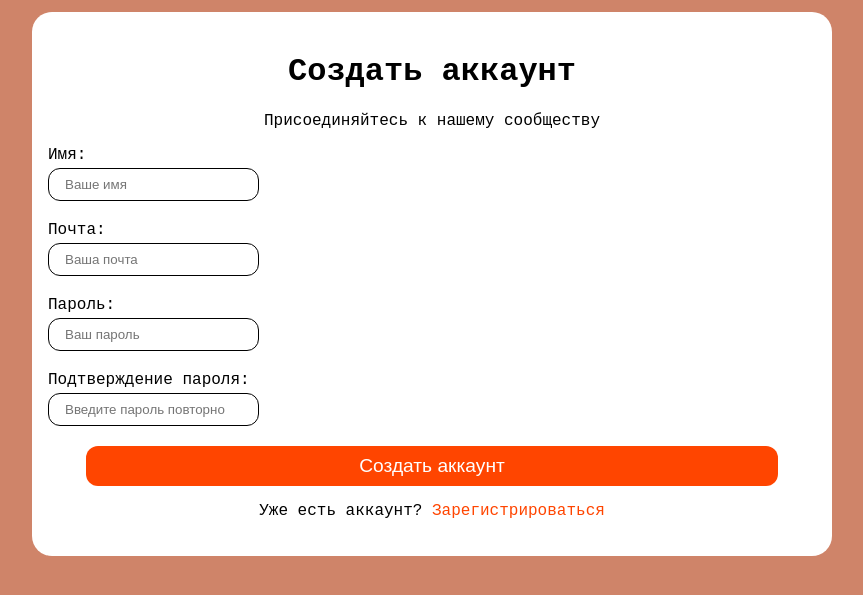
After one commit to lkeey/ReceipeWebSite, a Flask app: page /register in a window 1280 px wide. The commit adds this page. Shown: the top 595 px of the page, without its empty margins (208-1071 px from the left). Run offline with Flask 3, Linux system fonts and the light colour scheme.

Commit message:
create register template

```diff
--- a/static/styles.css
+++ b/static/styles.css
@@ -88,3 +88,59 @@ header > p {
     color: white;
     background-color: orangered;
 }
+
+/* Регистрация */
+
+.background-orange {
+    background-color: rgb(207, 132, 105);
+}
+
+form {
+    margin-top: 12px;
+    background-color: white;
+    border-radius: 20px;
+    width: 60%;
+    margin-left: auto;
+    margin-right: auto;
+    padding: 20px 16px;
+}
+
+
+form > h1, p {
+    text-align: center;
+}
+
+.field {
+    display: block;
+    margin-bottom: 20px;
+}
+
+.field > label {
+    display: block;
+    margin-bottom: 4px;
+}
+
+.field > input {
+    border-radius: 12px;
+    border: 1px solid black;
+    padding: 8px 16px;
+    text-decoration: none;
+}
+
+.submit-button {
+    width: 90%;
+    height: 40px;
+    color: white;
+    display: block;
+    margin-left: auto;
+    margin-right: auto;
+    background-color: orangered;
+    border: none;
+    font-size: 1.2rem;
+    border-radius: 12px;
+}
+
+p > a {
+    color: orangered;
+    text-decoration: none;
+}
--- /dev/null
+++ b/templates/register.html
@@ -0,0 +1,44 @@
+<!DOCTYPE html>
+<html lang="en">
+<head>
+    <meta charset="UTF-8">
+    <meta name="viewport" content="width=device-width, initial-scale=1.0">
+    <title>Регистрация</title>
+    <link rel="stylesheet" href="{{ url_for('static', filename='styles.css') }}">
+</head>
+<body class="background-orange">
+
+    <form method="POST">
+
+        <h1>Создать аккаунт</h1>
+
+        <p>Присоединяйтесь к нашему сообществу</p>
+
+        <div class="field">
+            <label for="username">Имя:</label>
+            <input type="text" id="username" name="username" placeholder="Ваше имя">
+        </div>
+
+        <div class="field">
+            <label for="email">Почта:</label>
+            <input type="email" id="email" name="email" placeholder="Ваша почта">
+        </div>
+
+        <div class="field">
+            <label for="password">Пароль:</label>
+            <input type="password" id="password" name="password" placeholder="Ваш пароль">
+        </div>
+
+        <div class="field">
+            <label for="confirmed_password">Подтверждение пароля:</label>
+            <input type="password" id="confirmed_password" name="confirmed_password" placeholder="Введите пароль повторно">
+        </div>
+
+        <input type="submit" value="Создать аккаунт" class="submit-button">
+
+        <p>Уже есть аккаунт?
+            <a href="">Зарегистрироваться</a>
+        </p>
+    </main>
+</body>
+</html>
```
